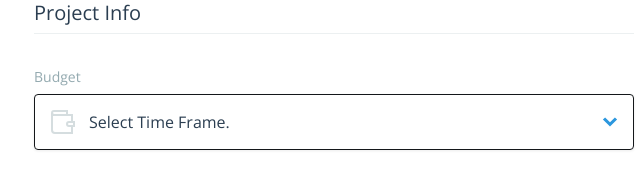
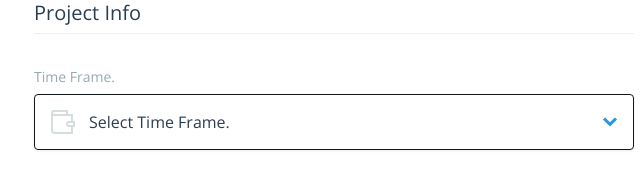
Before and after one commit to aldendemello/Website, a plain HTML site: page contact.html in a window 1280 px wide. Shown: the part 478-653 px from the top of the page, 306-946 px from the left. Drawn offline with nearby package versions, Linux system fonts and the light colour scheme.

Commit message:
small edit to contact

```diff
--- a/contact.html
+++ b/contact.html
@@ -41,7 +41,7 @@
 			<legend>Project Info</legend>
 
 			<div>
-				<h4>Budget</h4>
+				<h4>Time Frame.</h4>
 
 				<p class="cd-select icon">
 					<select class="budget">
```
Also changed, not shown: index.html (line endings or trailing spaces).
